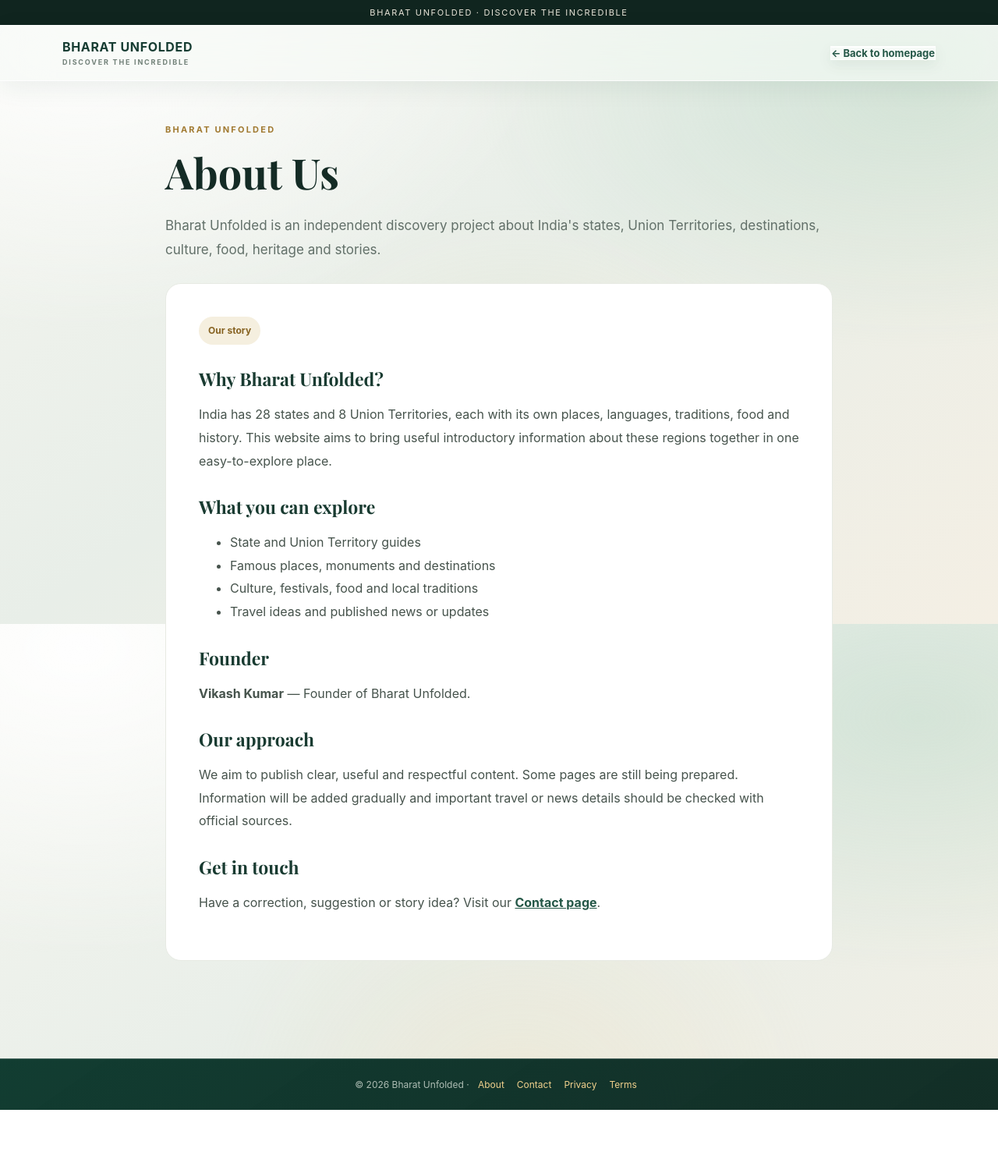
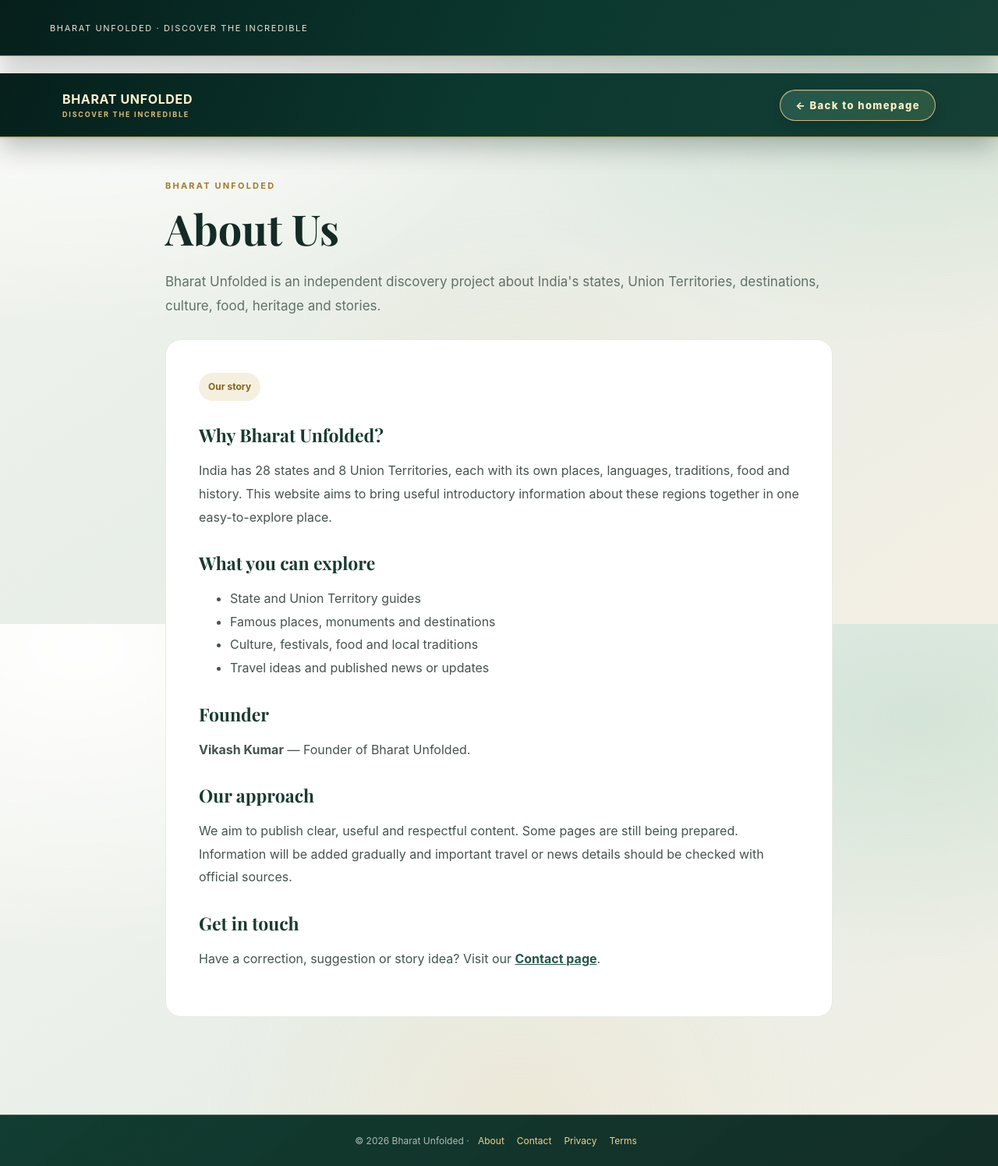
Before and after one commit to Bharat-unfolded/Bharat-Unfolded, a PHP site: page /about.html in a window 1280 px wide. Shown: the whole page at 78% size. Before the commit the page ends 1423 px from the top, so only its background shows below. Run offline with PHP 8.4, Linux system fonts and the light colour scheme.

Commit message:
Add premium royal-gold shared navigation styling

```diff
--- a/ios-glass.css
+++ b/ios-glass.css
@@ -203,3 +203,38 @@ img{backface-visibility:hidden}
 @media(prefers-reduced-motion:reduce){
  :where(.state,.explore,.news,.place,.place-card,.history-article,.journey-card){transition:none!important}
 }
+
+
+/* Bharat Unfolded — premium royal-gold navigation system */
+:root{--bu-gold:#e7c47b;--bu-gold-light:#fff0c8;--bu-emerald:#082c25;--bu-emerald-2:#124b3e}
+header.nav,.nav,.jh-nav{
+ background:linear-gradient(112deg,#061f1b 0%,#0b382f 48%,#153f35 100%)!important;
+ color:#fff6df!important;border:0!important;border-bottom:1px solid rgba(231,196,123,.72)!important;
+ box-shadow:0 12px 34px rgba(5,25,21,.28),0 2px 0 rgba(231,196,123,.22)!important;
+}
+header.nav,.nav{min-height:82px!important}
+.jh-nav{min-height:76px!important;padding:12px clamp(16px,5vw,64px)!important}
+.brand,.jh-brand,.brand b{color:#fff2cf!important}
+.brand small{color:#d9bd80!important}
+.brandmark,.jh-mark{
+ background:linear-gradient(145deg,#fff0c7 0%,#d6a84f 52%,#93651f 100%)!important;
+ color:#102d25!important;border:1px solid #ffe9b4!important;
+ box-shadow:0 0 0 4px rgba(231,196,123,.13),0 5px 18px rgba(0,0,0,.24)!important;
+}
+.navlink,.jh-home{color:#f8e8c2!important}
+.navlink:hover,.jh-home:hover{color:#fff!important}
+.hamb{background:linear-gradient(145deg,#fff0c7,#d5a34a)!important;border:1px solid #ffe6a8!important;box-shadow:0 5px 16px #0003!important}
+.hamb span{background:#12382e!important}
+.menu{background:#0b3028!important;border:1px solid rgba(231,196,123,.55)!important;box-shadow:0 18px 45px #061c18aa!important}
+.menu a{color:#fff0c8!important}
+.menu a:hover{background:rgba(231,196,123,.15)!important}
+.jh-home{border:1px solid rgba(244,215,157,.68)!important;border-radius:999px!important;padding:10px 17px!important;background:linear-gradient(120deg,rgba(255,255,255,.12),rgba(231,196,123,.13))!important}
+.top{width:100%!important;min-height:72px!important;display:flex!important;align-items:center!important;justify-content:flex-start!important;margin:0 0 22px!important;padding:12px clamp(16px,5vw,64px)!important;background:linear-gradient(112deg,#061f1b,#0b382f 55%,#153f35)!important;border-bottom:1px solid rgba(231,196,123,.72)!important;box-shadow:0 12px 34px rgba(5,25,21,.24)!important}
+.top .back,.top .top-back,.back,.top-back{
+ display:inline-flex!important;align-items:center!important;gap:9px!important;
+ padding:11px 19px!important;border:1px solid rgba(244,215,157,.78)!important;border-radius:999px!important;
+ color:#fff0c8!important;background:linear-gradient(120deg,rgba(255,255,255,.13),rgba(231,196,123,.17))!important;
+ box-shadow:inset 0 1px rgba(255,255,255,.15),0 5px 16px rgba(0,0,0,.16)!important;
+ font-weight:850!important;letter-spacing:.11em!important;text-decoration:none!important
+}
+@media(max-width:600px){header.nav,.nav{min-height:72px!important}.jh-nav{min-height:68px!important}.top{min-height:64px!important;padding:10px 14px!important}.brand{gap:9px!important}}
```
